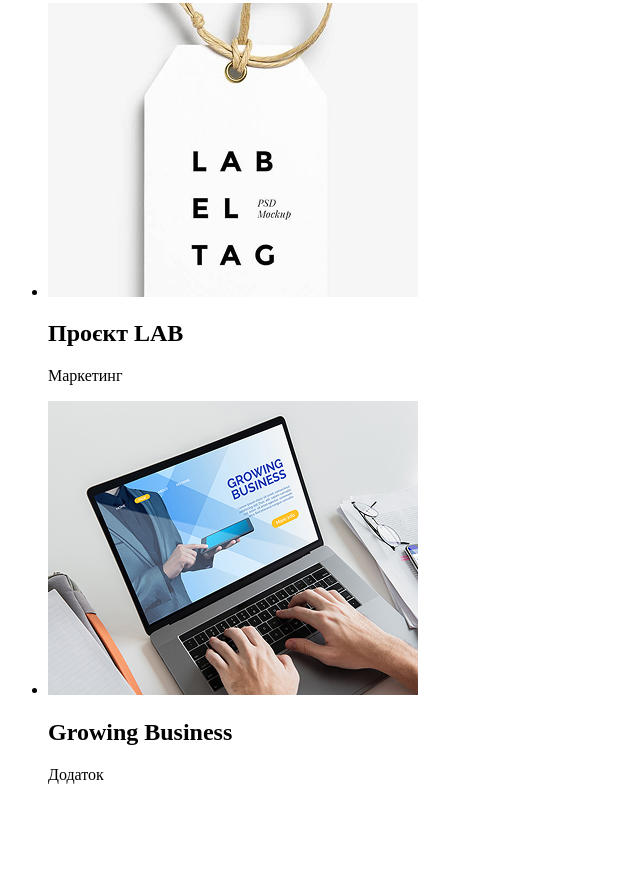
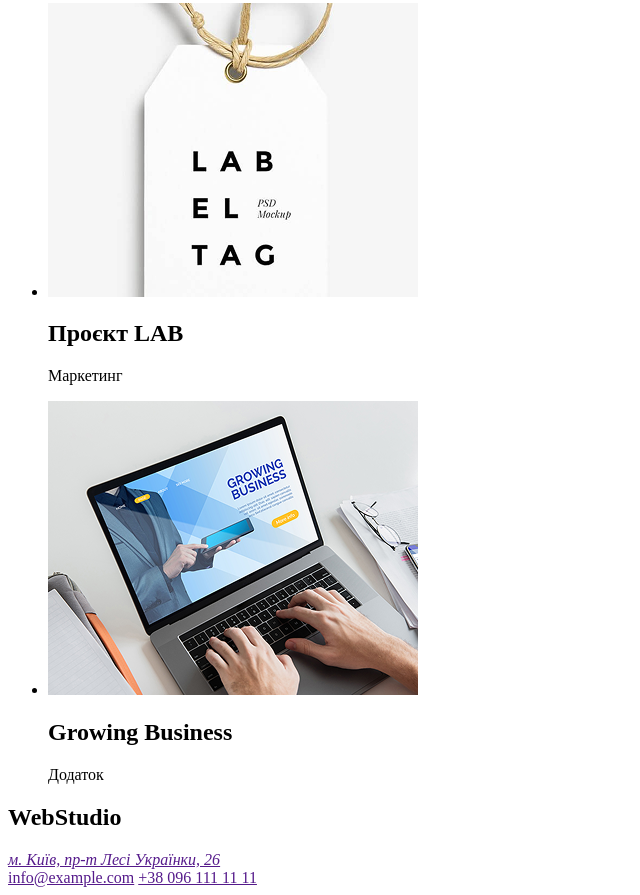
Before and after one commit to Dribsik/webstudio-project, a plain HTML site: page portfolio.html in a window 1280 px wide. Shown: the part 3099-3994 px from the top of the page, without its empty margins (0-640 px from the left). Before the commit the page ends 3899 px from the top, so only its background shows below. Drawn offline with Linux system fonts and the light colour scheme.

Commit message:
portfolio page leyout

```diff
--- a/portfolio.html
+++ b/portfolio.html
@@ -146,6 +146,16 @@
 
 
     </section>
+    <footer>
+        <h2>
+            WebStudio
+        </h2>
+        <address>
+            <a href="">м. Київ, пр-т Лесі Українки, 26</a>
+        </address>
+        <a href="">info@example.com</a>
+        <a href="">+38 096 111 11 11</a>
+    </footer>
 </body>
 
 </html>
```
